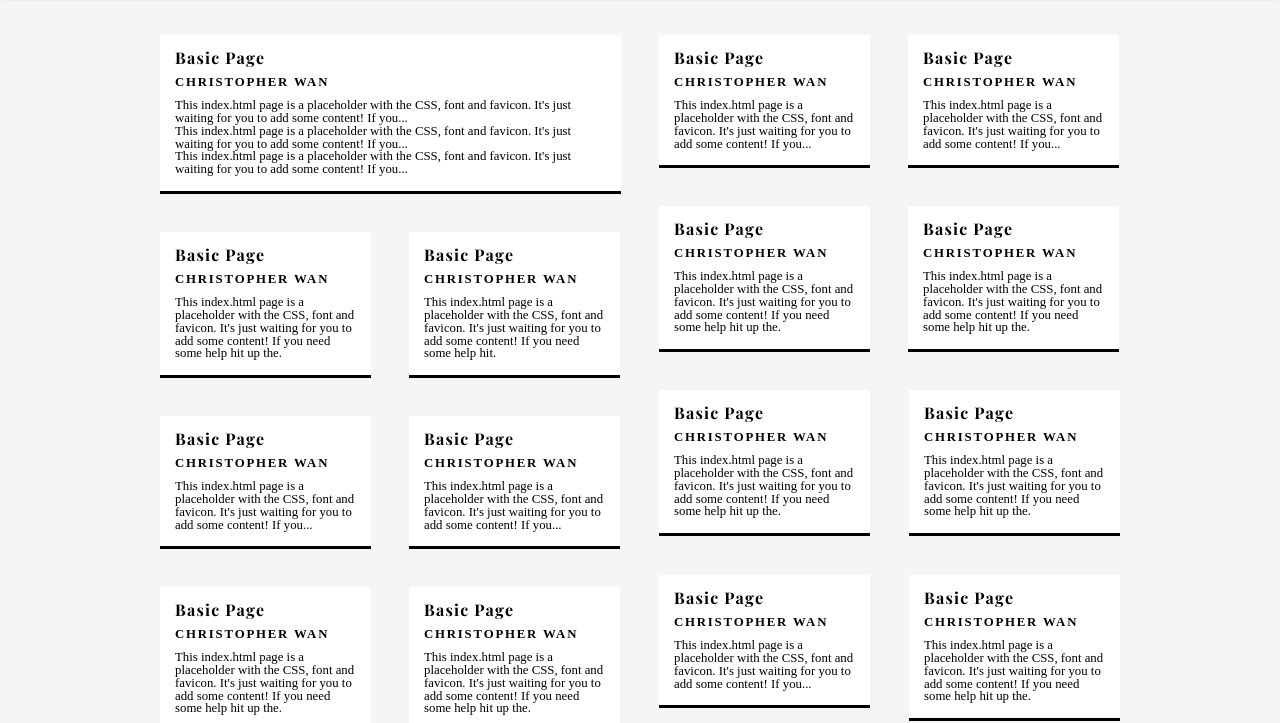
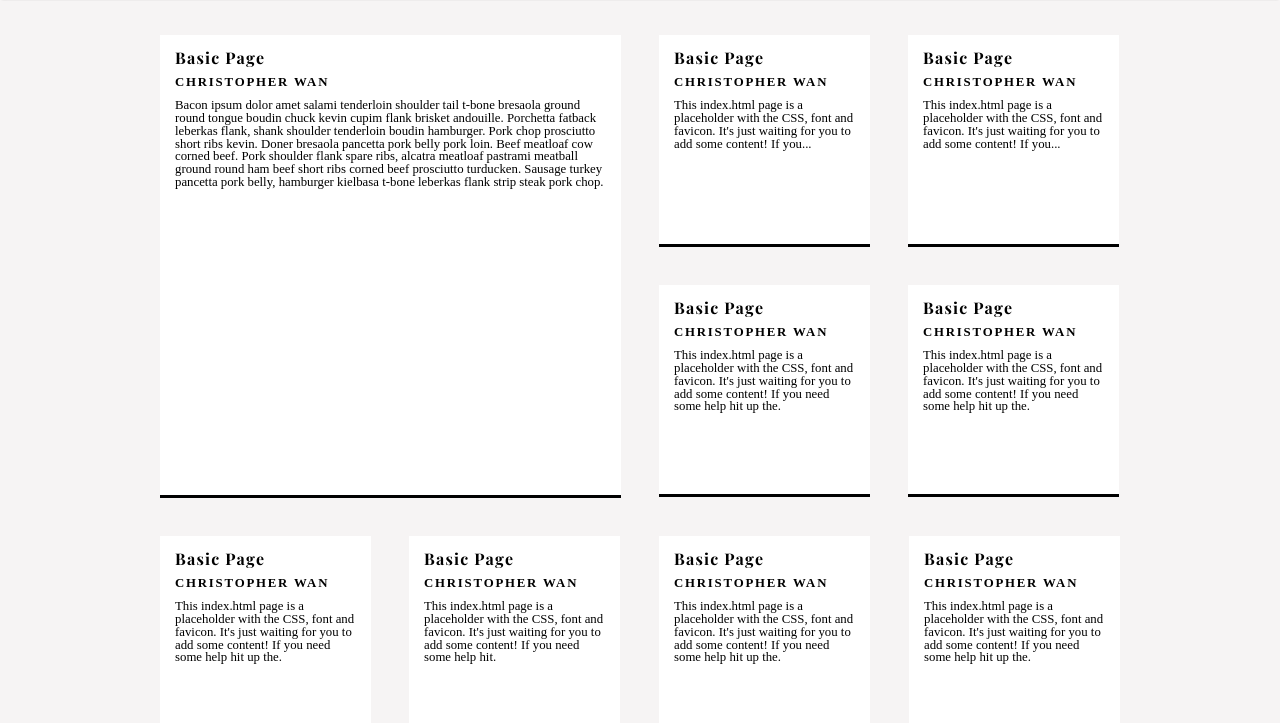
Before and after one commit to yaledailynews/static, a plain HTML site: page index.html in a window 1280 px wide. Shown: the part 79-802 px from the top of the page. Drawn offline with nearby package versions, Linux system fonts and the light colour scheme.

Commit message:
beaut 2x2 card

```diff
--- a/index.html
+++ b/index.html
@@ -63,9 +63,7 @@
       <div class="card-2-2">
         <h1>Basic Page</h1>
         <p class="author">christopher wan</p>
-        <p>This index.html page is a placeholder with the CSS, font and favicon. It's just waiting for you to add some content! If you...</p>
-        <p>This index.html page is a placeholder with the CSS, font and favicon. It's just waiting for you to add some content! If you...</p>
-        <p>This index.html page is a placeholder with the CSS, font and favicon. It's just waiting for you to add some content! If you...</p>
+        <p>Bacon ipsum dolor amet salami tenderloin shoulder tail t-bone bresaola ground round tongue boudin chuck kevin cupim flank brisket andouille. Porchetta fatback leberkas flank, shank shoulder tenderloin boudin hamburger. Pork chop prosciutto short ribs kevin. Doner bresaola pancetta pork belly pork loin. Beef meatloaf cow corned beef. Pork shoulder flank spare ribs, alcatra meatloaf pastrami meatball ground round ham beef short ribs corned beef prosciutto turducken. Sausage turkey pancetta pork belly, hamburger kielbasa t-bone leberkas flank strip steak pork chop.</p>
       </div>
       <div class="card">
         <h1>Basic Page</h1>
--- a/scss/style.scss
+++ b/scss/style.scss
@@ -32,6 +32,7 @@ p {
 	border-bottom: solid;
 	border-bottom-width: 3px;
 	padding: 15px;
+	height: 212px;
 	@extend .three.columns;
 }
 
@@ -42,6 +43,7 @@ p {
 	border-bottom: solid;
 	border-bottom-width: 3px;
 	padding: 15px;
+	height: 462.5px;
 	@extend .six.columns;
 }
 
```
Also changed, not shown: css/style.css, 1 other file.
